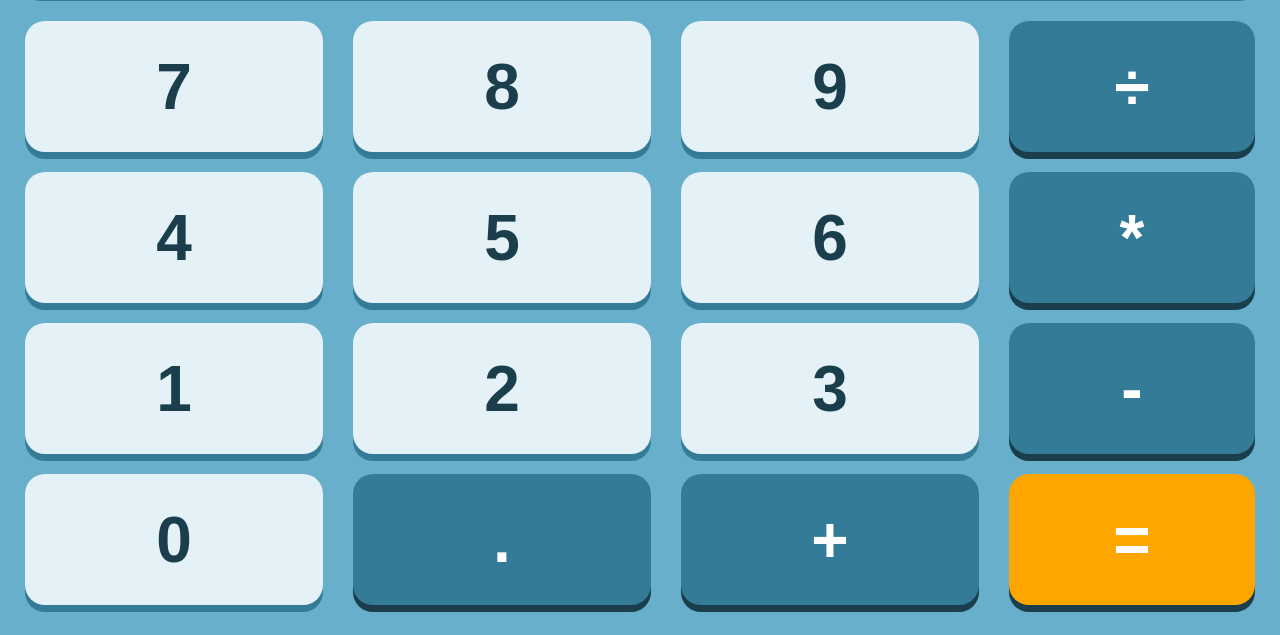
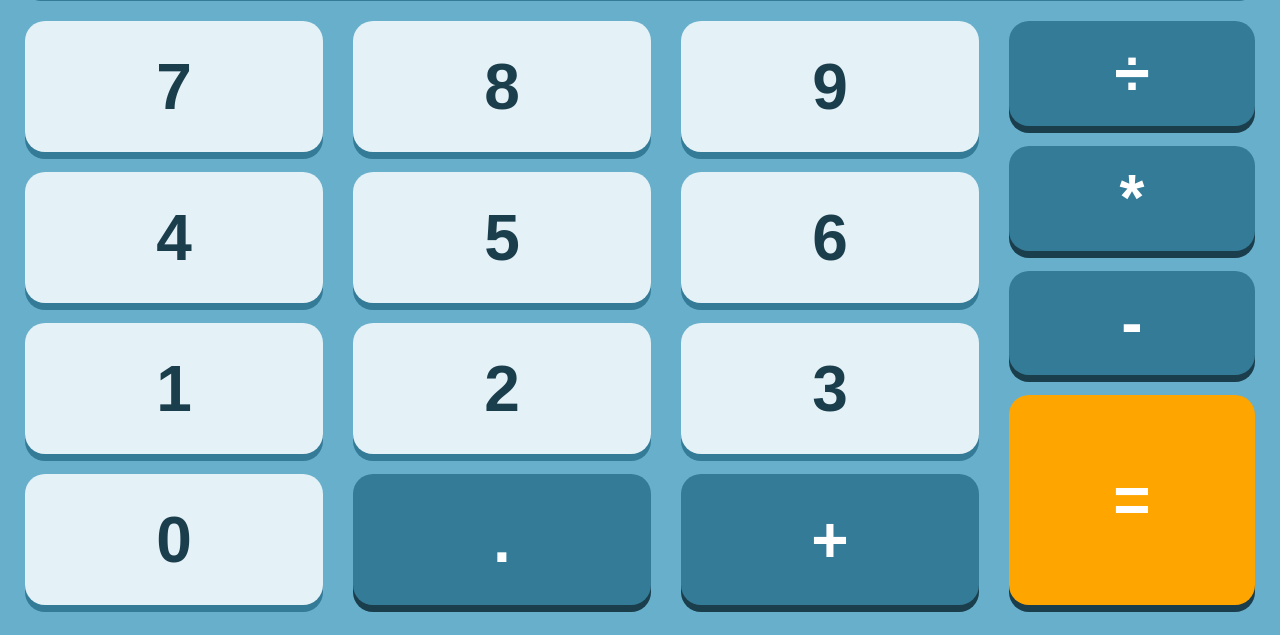
Before and after one commit to mikolajszymczuk1/SzymCalculator, a website built with Parcel: page src/index.html in a window 1280 px wide. Shown: the part 165-800 px from the top of the page. Built offline with nearby package versions, Linux system fonts and the light colour scheme.

Commit message:
Change size for right column' buttons

```diff
--- a/src/index.html
+++ b/src/index.html
@@ -51,10 +51,10 @@
 
             <!-- / * - = operations -->
             <div class="calculator__column calculator__column--right">
-                <button class="calculator__button calculator__button--symbol">÷</button>
-                <button class="calculator__button calculator__button--symbol">*</button>
-                <button class="calculator__button calculator__button--symbol">-</button>
-                <button class="calculator__button calculator__button--special">=</button>
+                <button class="calculator__button calculator__button--symbol calculator__button--short">÷</button>
+                <button class="calculator__button calculator__button--symbol calculator__button--short">*</button>
+                <button class="calculator__button calculator__button--symbol calculator__button--short">-</button>
+                <button class="calculator__button calculator__button--special calculator__button--long">=</button>
             </div>
         </div>
     </div>
--- a/src/scss/components/_button.scss
+++ b/src/scss/components/_button.scss
@@ -40,6 +40,14 @@
     color: white;
 }
 
+.calculator__button--short {
+    flex-basis: 20%;
+}
+
+.calculator__button--long {
+    flex-basis: 40%;
+}
+
 .calculator__row > .calculator__button {
     margin: 0 5px;
 }
```
